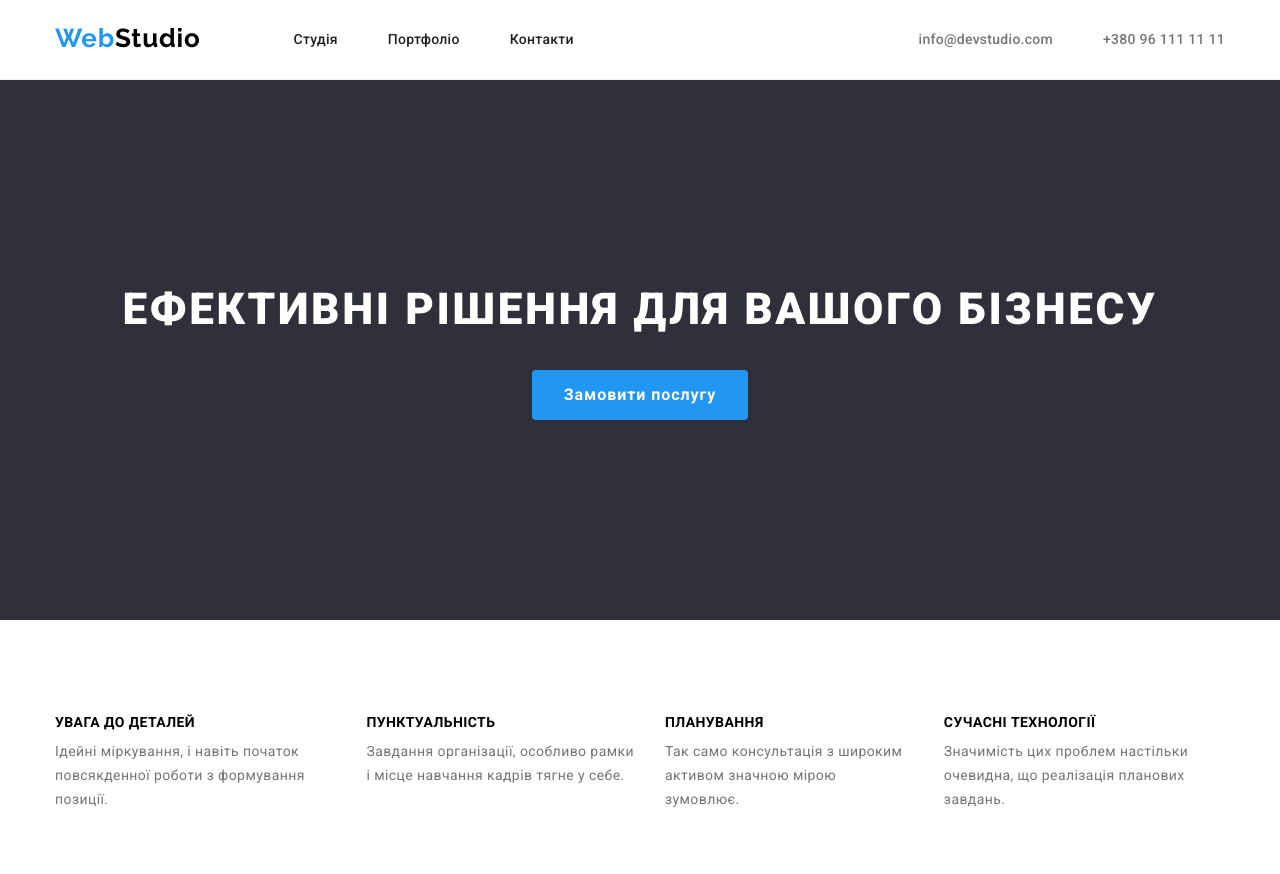
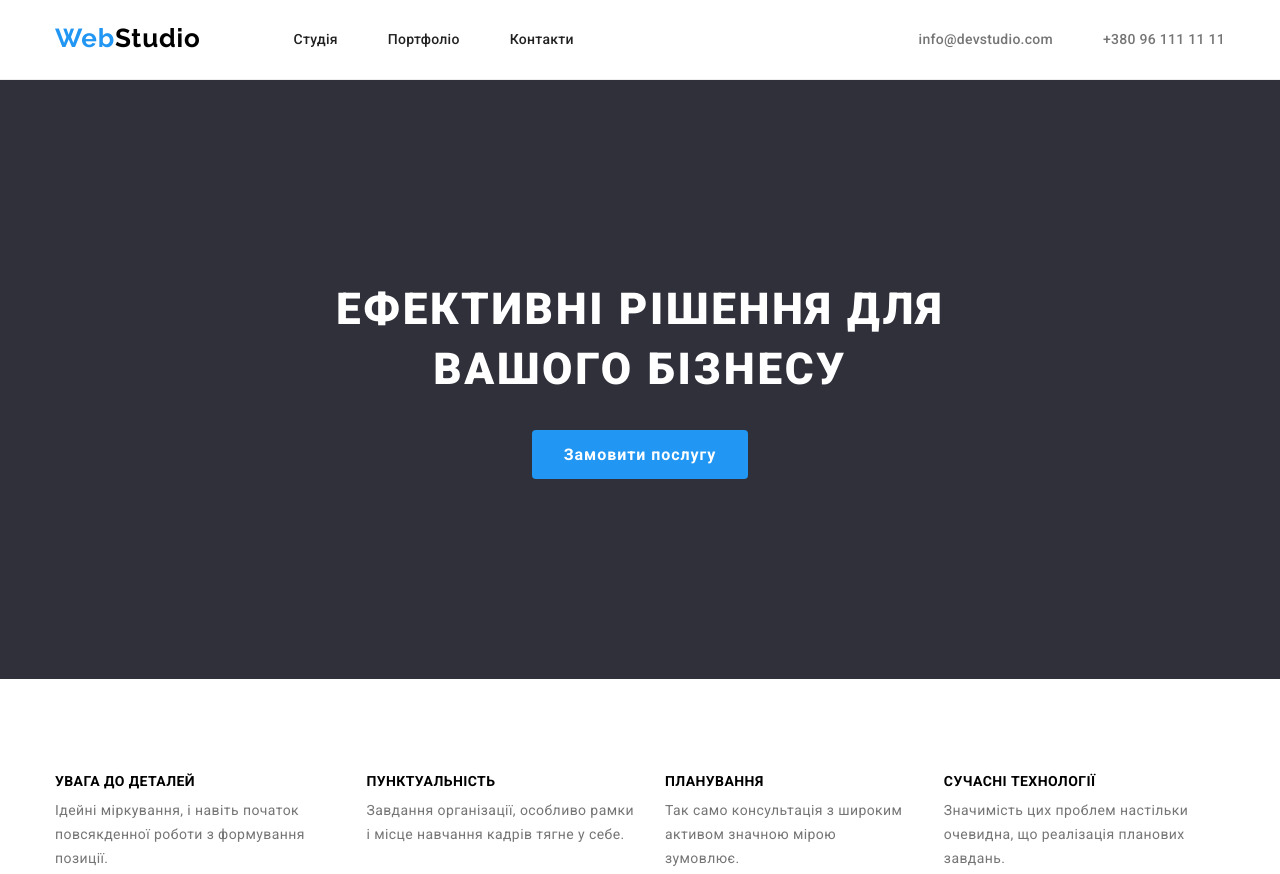
Before and after one commit to Anonymusm/Webstudio, a plain HTML site: page index.html in a window 1280 px wide. Shown: the top 874 px of the page. Drawn offline with nearby package versions, Linux system fonts and the light colour scheme.

Commit message:
update style.css

```diff
--- a/css/style.css
+++ b/css/style.css
@@ -82,6 +82,10 @@ h2 {
   letter-spacing: 1.08px;
 }
 
+.hero h1 {
+  margin-bottom: 30px;
+}
+
 .logo {
   display: flex;
 
@@ -140,10 +144,12 @@ h2 {
 
   background-color: var(--bg-color);
   color: var(--info-color);
-  text-align: center;
 }
 
 .hero-title {
+  width: 696px;
+  margin: 0 auto;
+  text-align: center;
   font-size: 44px;
   font-weight: 900;
   line-height: 1.36;
@@ -152,10 +158,11 @@ h2 {
 }
 
 .hero-btn {
-  margin-top: 30px;
   border: none;
   padding: 10px 32px;
   border-radius: 4px;
+  display: flex;
+  margin: 0 auto;
 
   background-color: var(--accent-color);
   color: var(--info-color);
```
